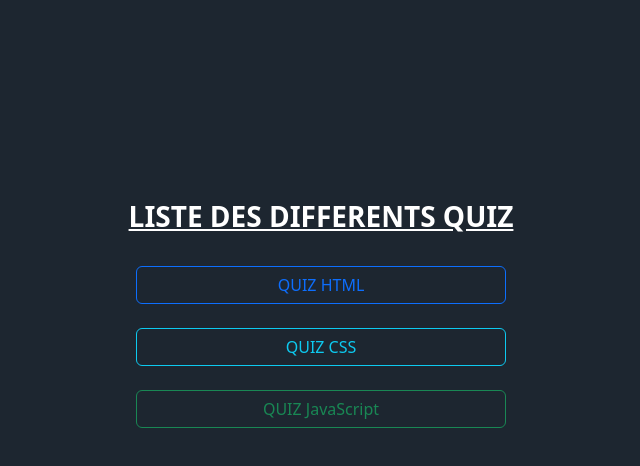
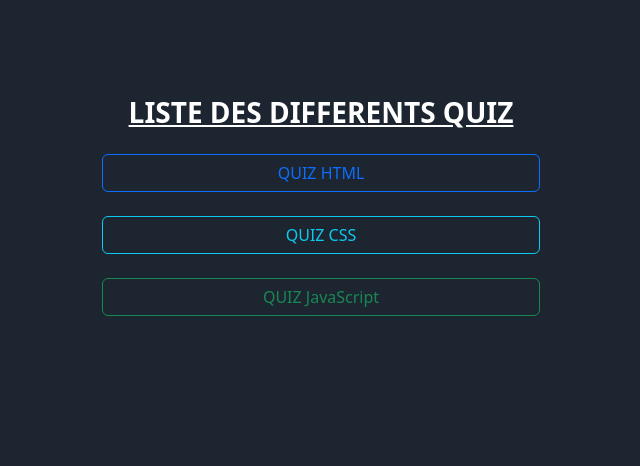
Before and after one commit to Mouss911/TacheValidationQuiz, a plain HTML site: page index.html in a window 1280 px wide. Shown: the whole page, without its empty margins (319-959 px from the left). Drawn offline with nearby package versions, Linux system fonts and the light colour scheme.

Commit message:
2nd commit

```diff
--- a/index.html
+++ b/index.html
@@ -8,14 +8,22 @@
     integrity="sha384-4bw+/aepP/YC94hEpVNVgiZdgIC5+VKNBQNGCHeKRQN+PtmoHDEXuppvnDJzQIu9" crossorigin="anonymous">
   </head>
   <body style="background-color: #1d2630;">
+
     <div class="container">
-        <div class="row d-flex flex-column justify-content-center align-items-center g-4" style="padding: 200px 200px;">
-            <h3 class="text-center fw-bold text-white text-decoration-underline">LISTE DES DIFFERENTS QUIZ</h3>
-            <a href="quizHTML.html" class="btn btn-outline-primary w-50">QUIZ HTML</a>
-            <a href="quizCSS.html" class="btn btn-outline-info w-50">QUIZ CSS</a>
-            <a href="quizJS.html" class="btn btn-outline-success w-50">QUIZ JavaScript</a>
+        <div class="row  p-5 mx-5 mb-5">
+            <div class="col-md-6 col-sm-12 d-flex flex-column m-auto justify-content-center align-items-cente">
+              <h3 class="text-center fw-bold text-white text-decoration-underline mt-5 mb-4">LISTE DES DIFFERENTS QUIZ</h3>
+              <a href="quizHTML.html" class="btn btn-outline-primary w-lg-25 w-sm-75">QUIZ HTML</a>
+              <a href="quizCSS.html" class="btn btn-outline-info w-lg-25 w-sm-75 my-4">QUIZ CSS</a>
+              <a href="quizJS.html" class="btn btn-outline-success w-lg-25 w-sm-75">QUIZ JavaScript</a>
+            </div>
         </div>
     </div>
+    <style>
+      @media screen and (max-width:768px){
+        h3{ font-size: 15px;}
+      }
+    </style>
 
     <script src="https://cdn.jsdelivr.net/npm/bootstrap@5.3.1/dist/js/bootstrap.bundle.min.js"
     integrity="sha384-HwwvtgBNo3bZJJLYd8oVXjrBZt8cqVSpeBNS5n7C8IVInixGAoxmnlMuBnhbgrkm" crossorigin="anonymous"></script>
```
